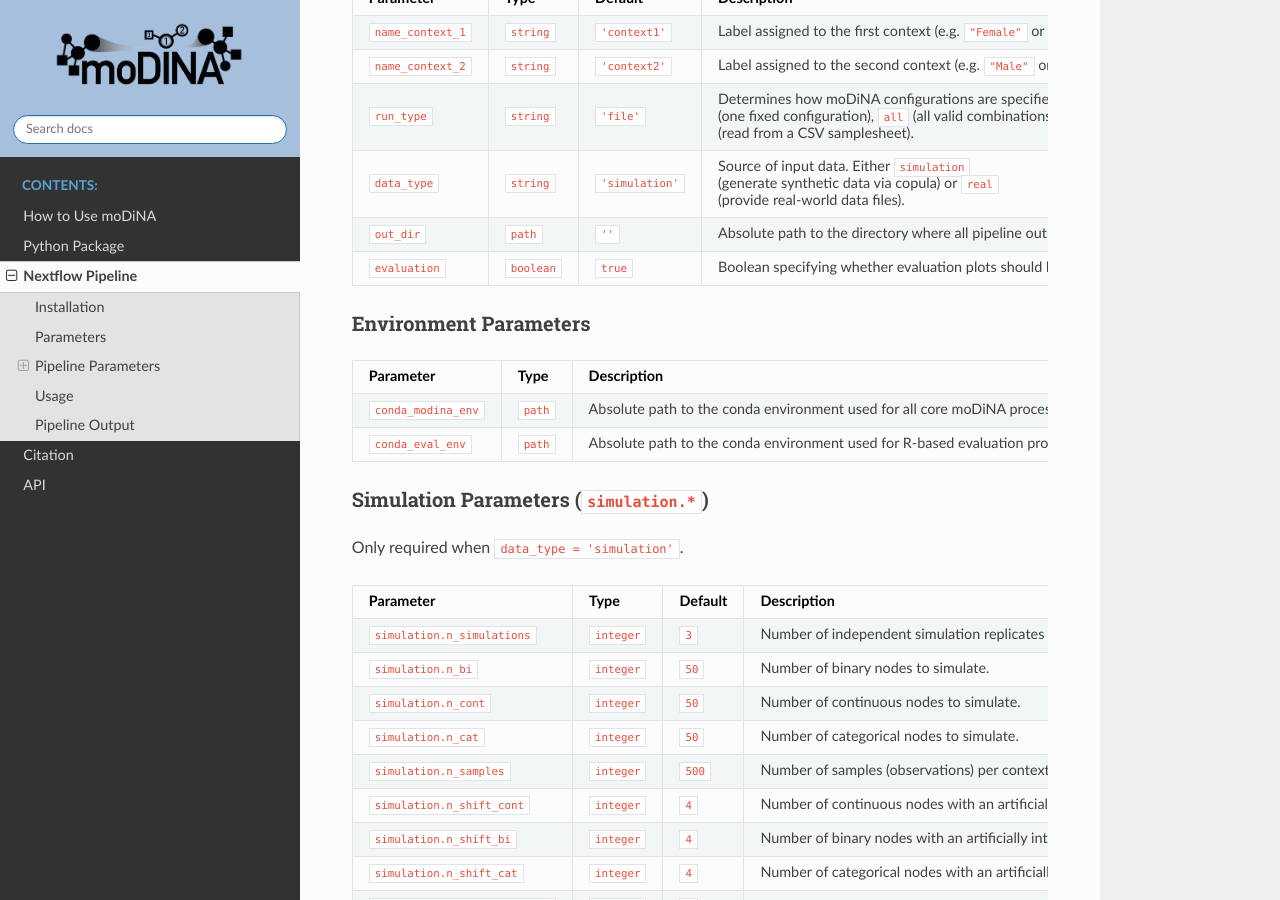
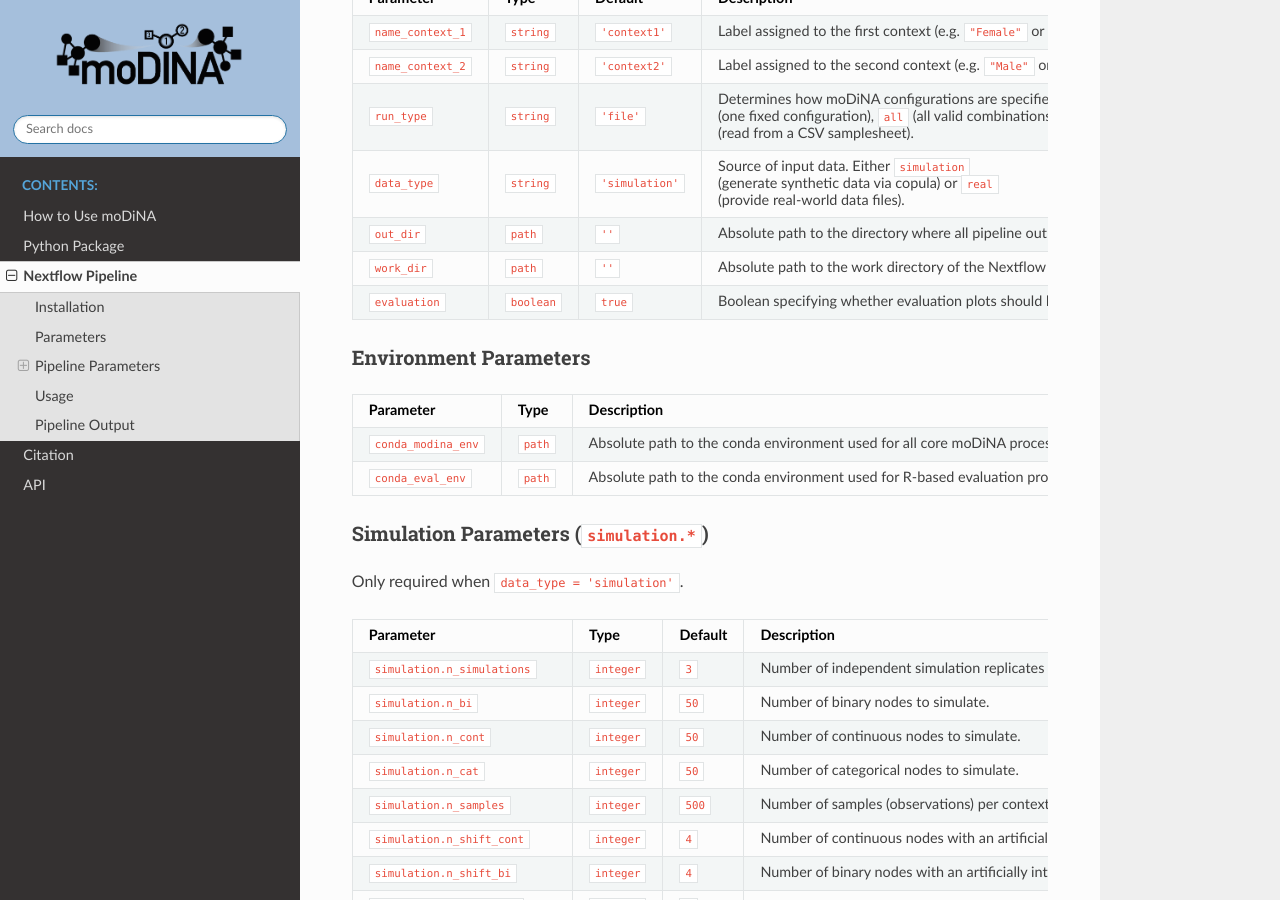
Before and after one commit to DyHealthNet/moDiNA, a Sphinx documentation site: the page built from docs/source/nextflow.rst, in a window 1280 px wide and 900 px high, scrolled down 973 px. Built offline with Sphinx 7.4.7 and the Read the Docs theme 3.1.0, drawn with Linux system fonts in a browser that asks for light colours.

Commit message:
Add work_dir parameter to Nextflow documentation

```diff
--- a/docs/source/nextflow.rst
+++ b/docs/source/nextflow.rst
@@ -66,6 +66,10 @@ General Parameters
      - ``path``
      - ``''``
      - Absolute path to the directory where all pipeline outputs are written.
+   * - ``work_dir``
+     - ``path``
+     - ``''``
+     - Absolute path to the work directory of the Nextflow pipeline.
    * - ``evaluation``
      - ``boolean``
      - ``true``
```
